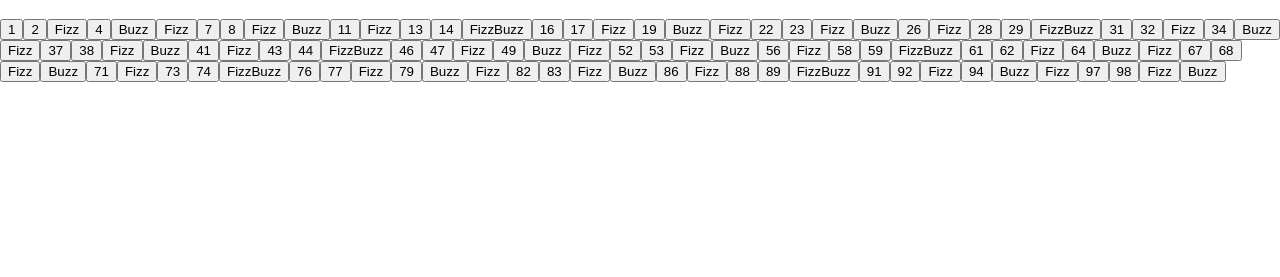
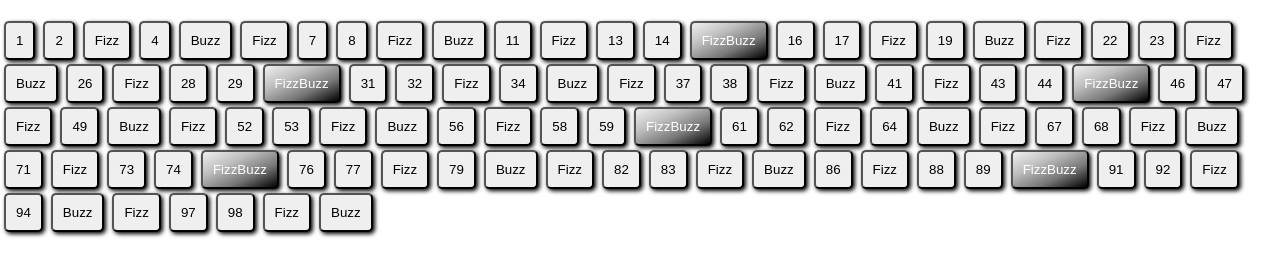
Before and after one commit to ArturWer/FizzBuzz, a plain HTML site: page index.html in a window 1280 px wide. Shown: the part 61-338 px from the top of the page. Drawn offline with Linux system fonts and the light colour scheme.

Commit message:
Added some interesting styles for buttons and especially for FizzBuzz buttons

```diff
--- /dev/null
+++ b/css/main.css
@@ -0,0 +1,18 @@
+body{
+	margin: 0;
+	padding: 0;
+	font-family: sans-serif;
+}
+h1{
+	text-align: center;
+}
+main button{
+	padding: 10px;
+	margin: 2px 4px;
+	border-radius: 5px;
+	box-shadow: 2px 2px 4px black;
+}
+.fizzBuzz{
+	color: white;
+	background-image: linear-gradient(to bottom right, rgba(0,0,0, 0),rgba(0,0,0, 0.2),rgba(0,0,0, 0.5),rgba(0,0,0, 1));
+}
--- a/index.html
+++ b/index.html
@@ -3,16 +3,7 @@
 <head>
 	<title>FizzBuzz</title>
 	<meta charset="utf-8">
-	<style type="text/css">
-		body{
-			margin: 0;
-			padding: 0;
-			font-family: sans-serif;
-		}
-		h1{
-			text-align: center;
-		}
-	</style>
+	<link rel="stylesheet" type="text/css" href="css/main.css">
 </head>
 <body>
 	<header>
@@ -25,6 +16,6 @@
 	<footer>
 
 	</footer>
-	<script type="text/javascript" src="js/main.js"></script>
+	<script src="js/main.js"></script>
 </body>
 </html>
--- a/js/main.js
+++ b/js/main.js
@@ -4,6 +4,9 @@ function writeResults(string) {
 	let btn = document.createElement("button");
 	let content = document.createTextNode(string);
 	btn.appendChild(content);
+	if (string === "FizzBuzz") {
+		btn.className = "fizzBuzz";
+	}
 	main.appendChild(btn);
 }
 
```
